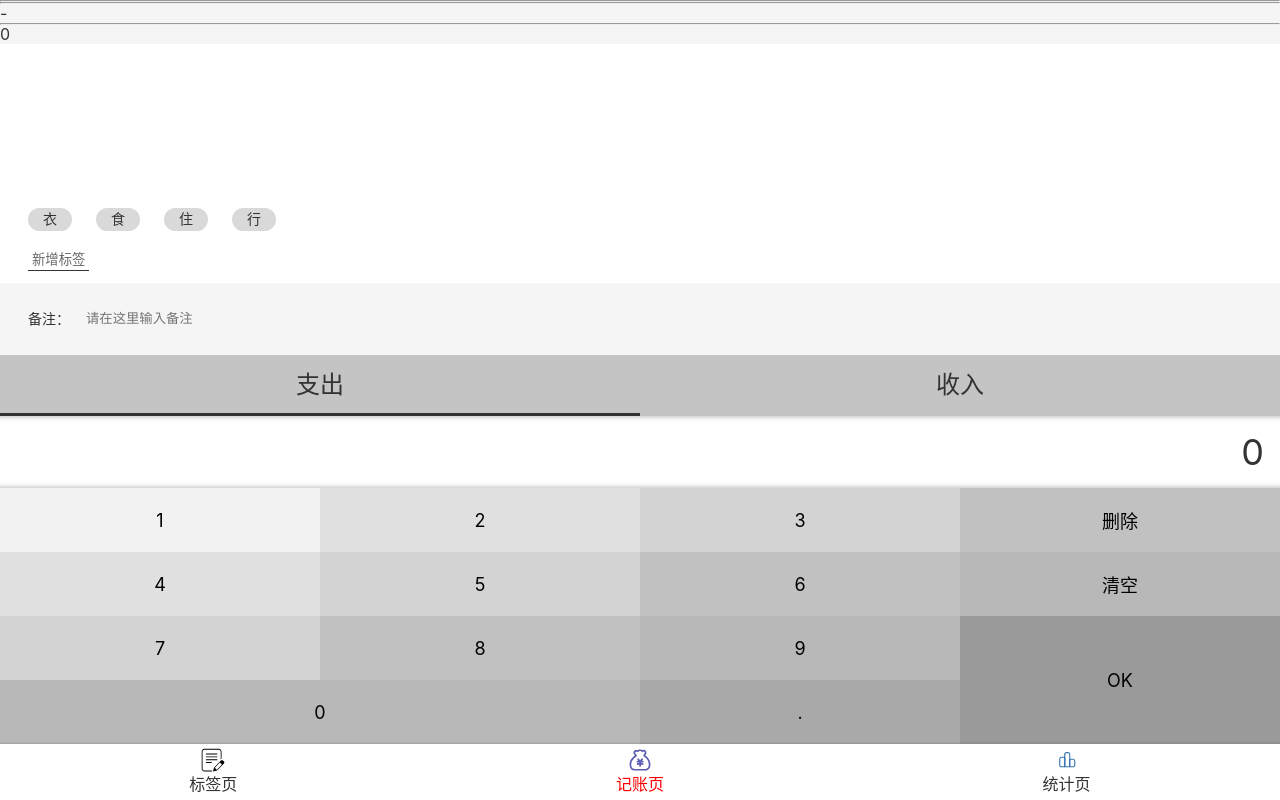
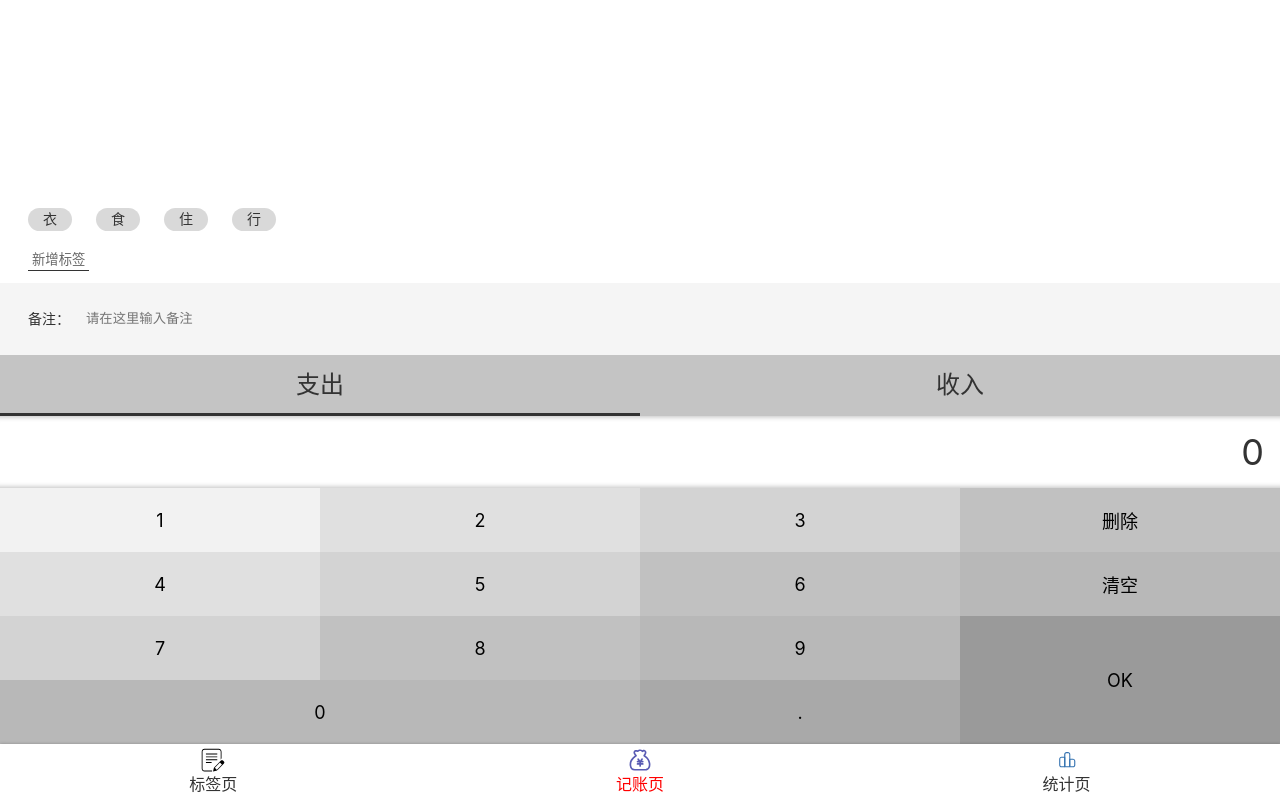
Before and after one commit to wbh1328551759/mymoneybook-2, a React app: page /#/money in a window 1280 px wide. Built offline with nearby package versions, Linux system fonts and the light colour scheme.

Commit message:
删除 Money.tsx 的测试数据

```diff
--- a/src/views/Money.tsx
+++ b/src/views/Money.tsx
@@ -29,13 +29,6 @@ function Money() {
   }
   return (
     <MyLayout>
-      {selected.tags}
-      <hr/>
-      {selected.note}
-      <hr/>
-      {selected.category}
-      <hr/>
-      {selected.amount}
       <TagsSection value={selected.tags}
                    onChange={tags => onChange({tags})}/>
       <NoteSection value={selected.note}
```
